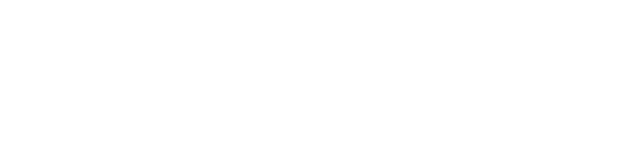
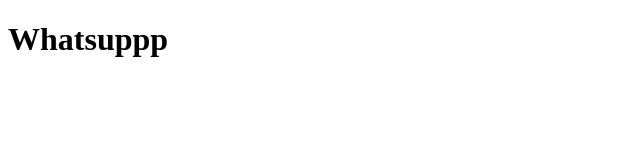
Before and after one commit to jb0319/my-repo, a plain HTML site: page index.html in a window 1280 px wide. Shown: the whole page, without its empty margins (0-640 px from the left). Drawn offline with Linux system fonts and the light colour scheme.

Commit message:
Update index.html
Added header

```diff
--- a/index.html
+++ b/index.html
@@ -6,6 +6,6 @@
     <title>Document</title>
 </head>
 <body>
-
+    <h1>Whatsuppp</h1>
 </body>
 </html>
```
